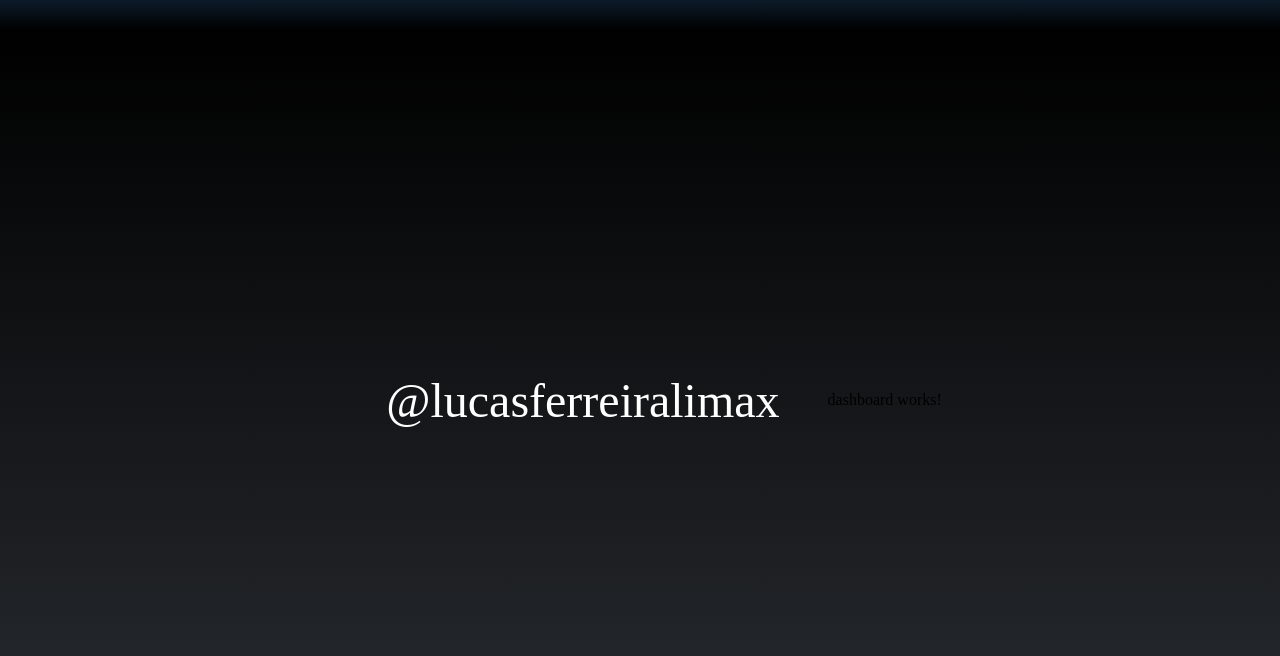
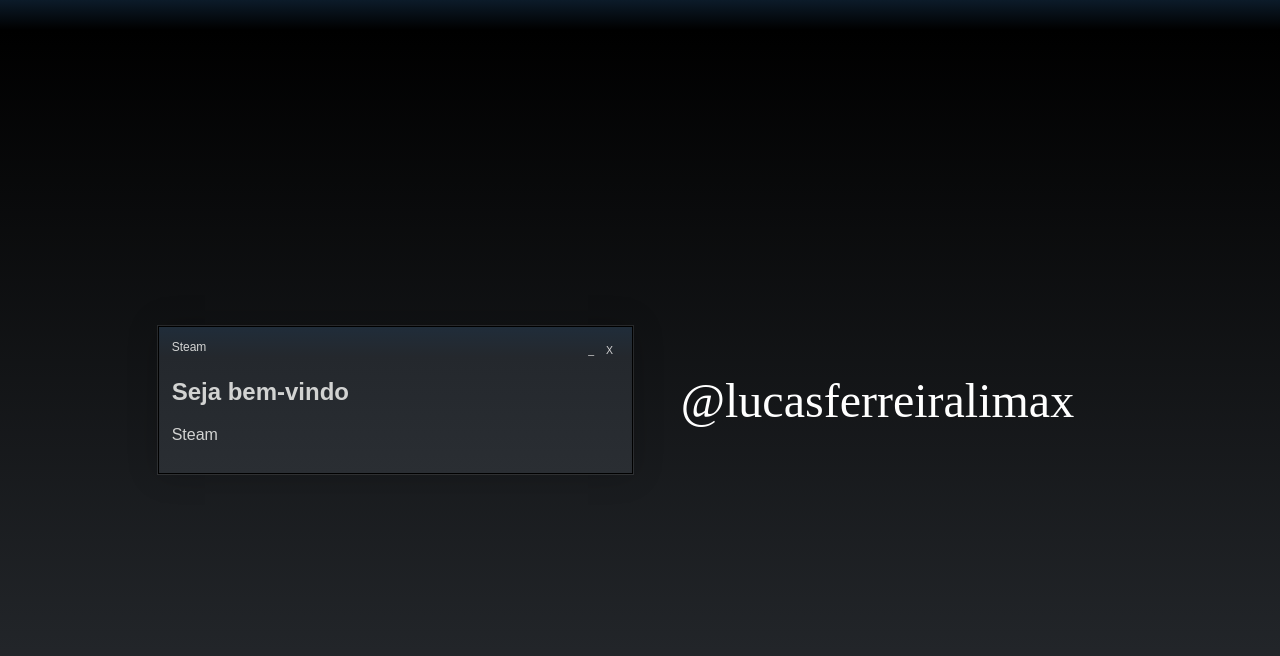
Before and after one commit to lucasferreiralimax/steam, an Angular app: page /dashboard in a window 1280 px wide. Shown: the top 656 px of the page. Built offline with nearby package versions, Linux system fonts and the light colour scheme.

Commit message:
modularizando component steam with window style

```diff
--- a/src/app/app.component.html
+++ b/src/app/app.component.html
@@ -1,2 +1,2 @@
+<router-outlet></router-outlet>
 <a class="lucas" href="https://github.com/lucasferreiralimax" target="_blank">@lucasferreiralimax</a>
-<router-outlet></router-outlet>
--- a/src/app/components/steam/steam.component.html
+++ b/src/app/components/steam/steam.component.html
@@ -2,7 +2,7 @@
 
 <section class="steam" [ngClass]="{ minimize: minimize }" *ngIf="steam">
   <div class="tab">
-    <p>Iniciar sessão no Steam </p>
+    <p>{{ title }}</p>
     <div class="actions">
       <button id="minimize" type="button" (click)="minimizeHandler()">{{ minimize ? '+' : '_' }}</button>
       <button id="close" type="button" (click)="windowHandler()">X</button>
--- a/src/app/components/steam/steam.component.ts
+++ b/src/app/components/steam/steam.component.ts
@@ -1,4 +1,4 @@
-import { Component, OnInit, HostListener } from '@angular/core';
+import { Component, OnInit, HostListener, Input } from '@angular/core';
 
 @Component({
   selector: 'app-steam',
@@ -9,6 +9,7 @@ export class SteamComponent implements OnInit {
 
   minimize = false
   steam = true
+  @Input() title: string;
 
   constructor() {}
 
--- a/src/app/views/dashboard/dashboard.component.html
+++ b/src/app/views/dashboard/dashboard.component.html
@@ -1 +1,4 @@
-<p>dashboard works!</p>
+<app-steam title="Steam">
+  <h1>Seja bem-vindo</h1>
+  <p>Steam</p>
+</app-steam>
--- a/src/app/views/dashboard/dashboard.module.ts
+++ b/src/app/views/dashboard/dashboard.module.ts
@@ -3,13 +3,14 @@ import { CommonModule } from '@angular/common';
 
 import { DashboardRoutingModule } from './dashboard-routing.module';
 import { DashboardComponent } from './dashboard.component';
-
+import { SteamModule } from '../../components/steam/steam.module';
 
 @NgModule({
   declarations: [ DashboardComponent ],
   imports: [
     CommonModule,
-    DashboardRoutingModule
+    DashboardRoutingModule,
+    SteamModule
   ]
 })
 export class DashboardModule { }
--- a/src/app/views/login/login.component.html
+++ b/src/app/views/login/login.component.html
@@ -1,4 +1,4 @@
-<app-steam>
+<app-steam title="Iniciar sessão no Steam">
   <form [formGroup]="loginForm" (ngSubmit)="onSubmitLogin(loginForm.value)">
     <img class="logo" src="https://store.cloudflare.steamstatic.com/public/shared/images/responsive/header_logo.png" title="Steam" width="150">
     <label for="user">Nome do usuário</label>
--- a/src/app/views/login/login.component.ts
+++ b/src/app/views/login/login.component.ts
@@ -1,5 +1,6 @@
 import { Component, OnInit } from '@angular/core';
 import { FormBuilder, Validators, FormControl } from '@angular/forms'
+import { Router } from '@angular/router';
 
 @Component({
   selector: 'app-login',
@@ -11,7 +12,8 @@ export class LoginComponent implements OnInit {
   loginForm
 
   constructor(
-    private formBuilder: FormBuilder
+    private formBuilder: FormBuilder,
+    private router: Router
   ) {
     this.loginForm = this.formBuilder.group({
       name: ['', Validators.required],
@@ -25,7 +27,8 @@ export class LoginComponent implements OnInit {
     this.loginForm.controls['password'].disable()
     // this.windowHandler()
     this.avisoLegal()
-    console.info('Valores do login:', formData)
+    this.router.navigateByUrl('/dashboard');
+    console.info('Valores do login:', formData.name)
   }
 
   cancelHandler () {
```
Also changed, not shown: src/app/components/steam/steam.module.ts (added, +13 -0 lines), src/app/views/login/login.module.ts (+4 -6 lines).
